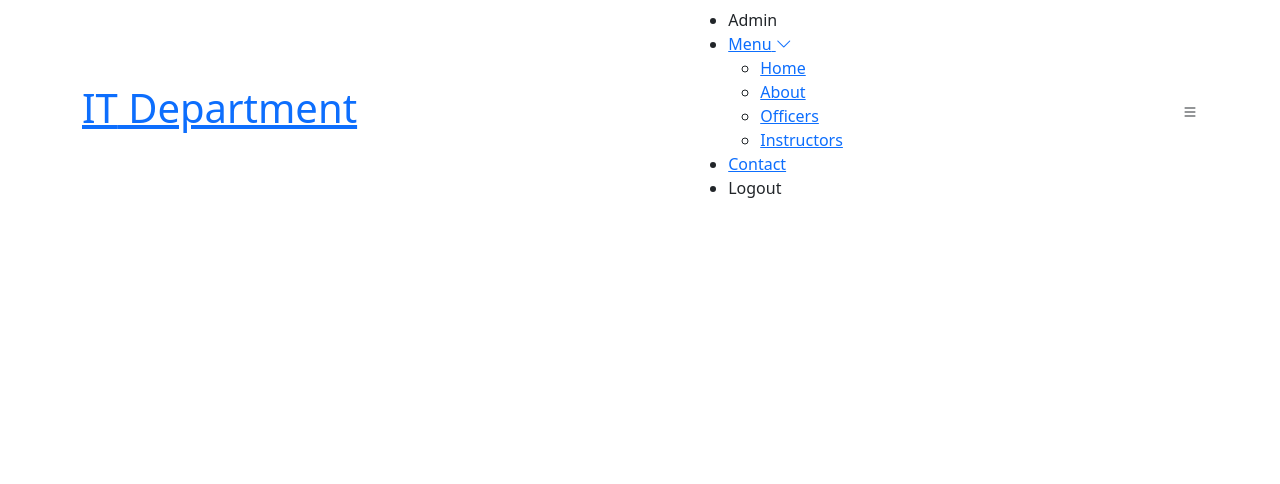
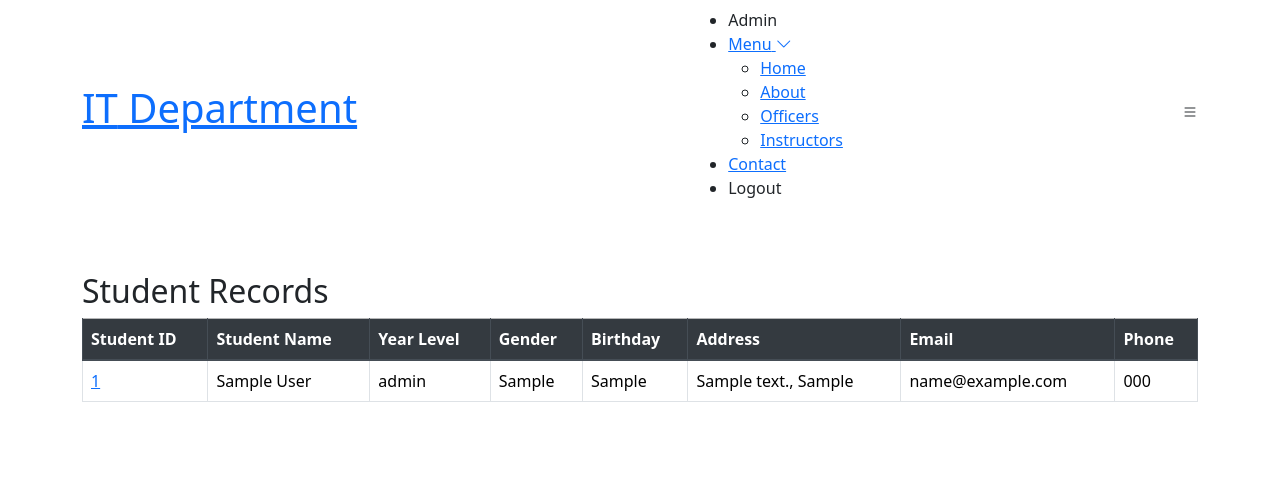
Before and after one commit to artimre098/Django-SIS, a Django app: page /acs in a window 1280 px wide. Shown: the top 484 px of the page. Run offline with Django 5.2, Linux system fonts and the light colour scheme; a user stored in the database is signed in; tables that the repository leaves empty hold one stand-in row (values such as "Sample post"); some libraries are stand-ins or nearby versions.

Commit message:
view students record at admin

```diff
--- a/ACS/templates/admin/admin-home.html
+++ b/ACS/templates/admin/admin-home.html
@@ -39,7 +39,42 @@
     {% endif %}
   {% endfor %}
 
+  <h2>Student Records</h2>
+  <table class="table table-hover table-bordered">
+    <thead class="thead-dark">
+      <tr class="table-secondary">
+        <th scope="col">Student ID</th>
+        <th scope="col">Student Name</th>
+        <th scope="col">Year Level</th>
+        <th scope="col">Gender</th>
+        <th scope="col">Birthday</th>
+        <th scope="col">Address</th>
+        <th scope="col">Email</th>
+        <th scope="col">Phone</th>
+      </tr>
+    </thead>
+    <tbody>
+      {% if records %}
+          {% for record in records %}
+            <tr>
+              <td scope="row">
+                <a href="{% url 'update_student' record.student_id %}" >
+                  {{record.student_id}}
+                </a>
+              </td>
+              <td>{{record.first_name}} {{record.last_name}}</td>
+              <td>{{record.year_level}}</td>
+              <td>{{record.gender}}</td>
+              <td>{{record.birthday}}</td>
+              <td>{{record.address}}, {{record.city}}</td>
+              <td>{{record.email}}</td>
+              <td>{{record.phone}}</td>
+            </tr>
+          {% endfor %}
+      {% endif %}
 
+    </tbody>
+  </table>
 
 
 
```
